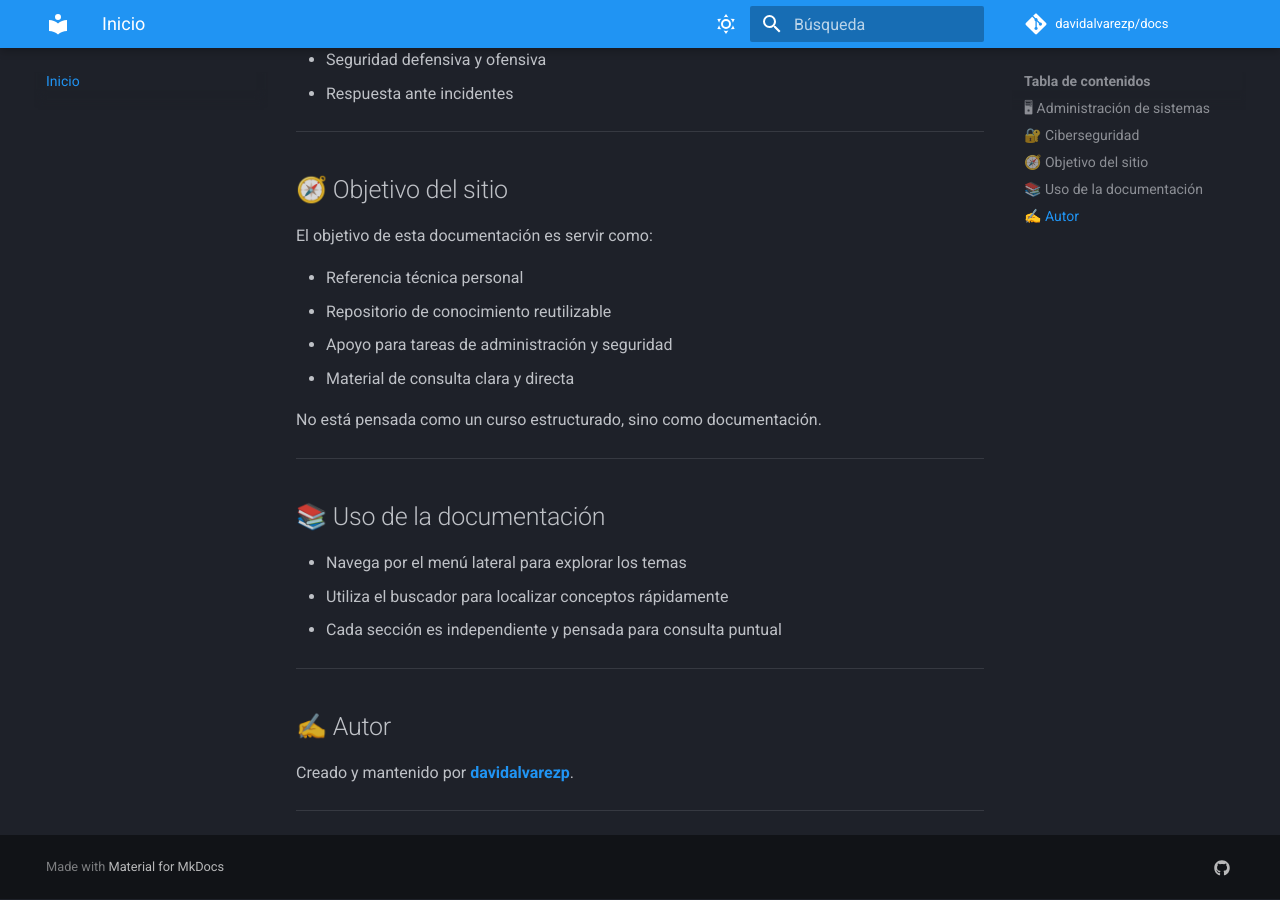
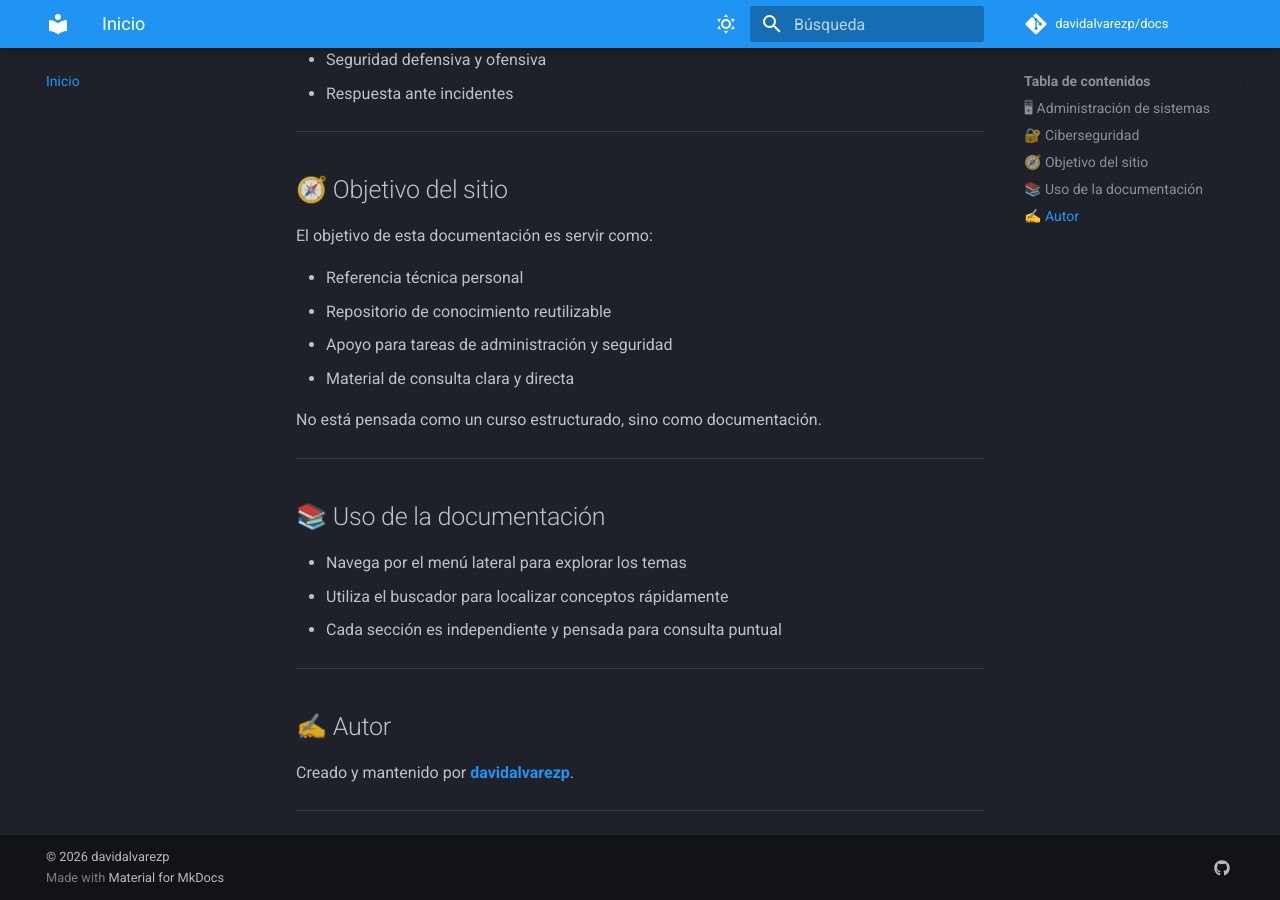
Before and after one commit to davidalvarezp/docs, an MkDocs documentation site: the page built from docs/index.md, in a window 1280 px wide and 900 px high, scrolled down 1003 px. Built offline with MkDocs 1.6.1 and Material for MkDocs 9.7.7, drawn with Linux system fonts in a browser that asks for light colours; comment, search, counter and statistics services are not loaded.

Commit message:
Update mkdocs.yml

```diff
--- a/mkdocs.yml
+++ b/mkdocs.yml
@@ -62,6 +62,10 @@ plugins:
   - search
   - tags
 
+
+copyright: >
+  © 2026 <a href="https://davidalvarezp.com">davidalvarezp</a>
+
 extra:
   social:
     - icon: fontawesome/brands/github
```
